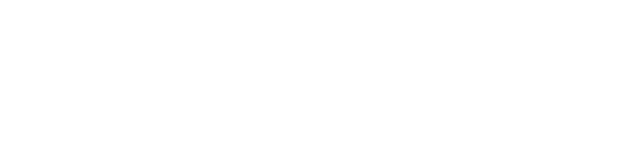
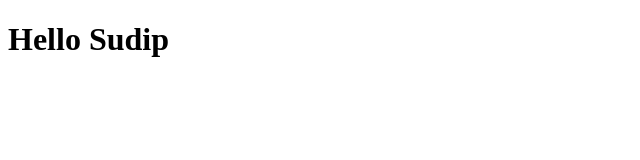
Before and after one commit to coder-sudip/Example3, a plain HTML site: page index.html in a window 1280 px wide. Shown: the whole page, without its empty margins (0-640 px from the left). Drawn offline with Linux system fonts and the light colour scheme.

Commit message:
Added h1 tag

```diff
--- a/index.html
+++ b/index.html
@@ -6,6 +6,6 @@
     <title>Document</title>
 </head>
 <body>
-
+    <h1>Hello Sudip</h1>
 </body>
 </html>
```
